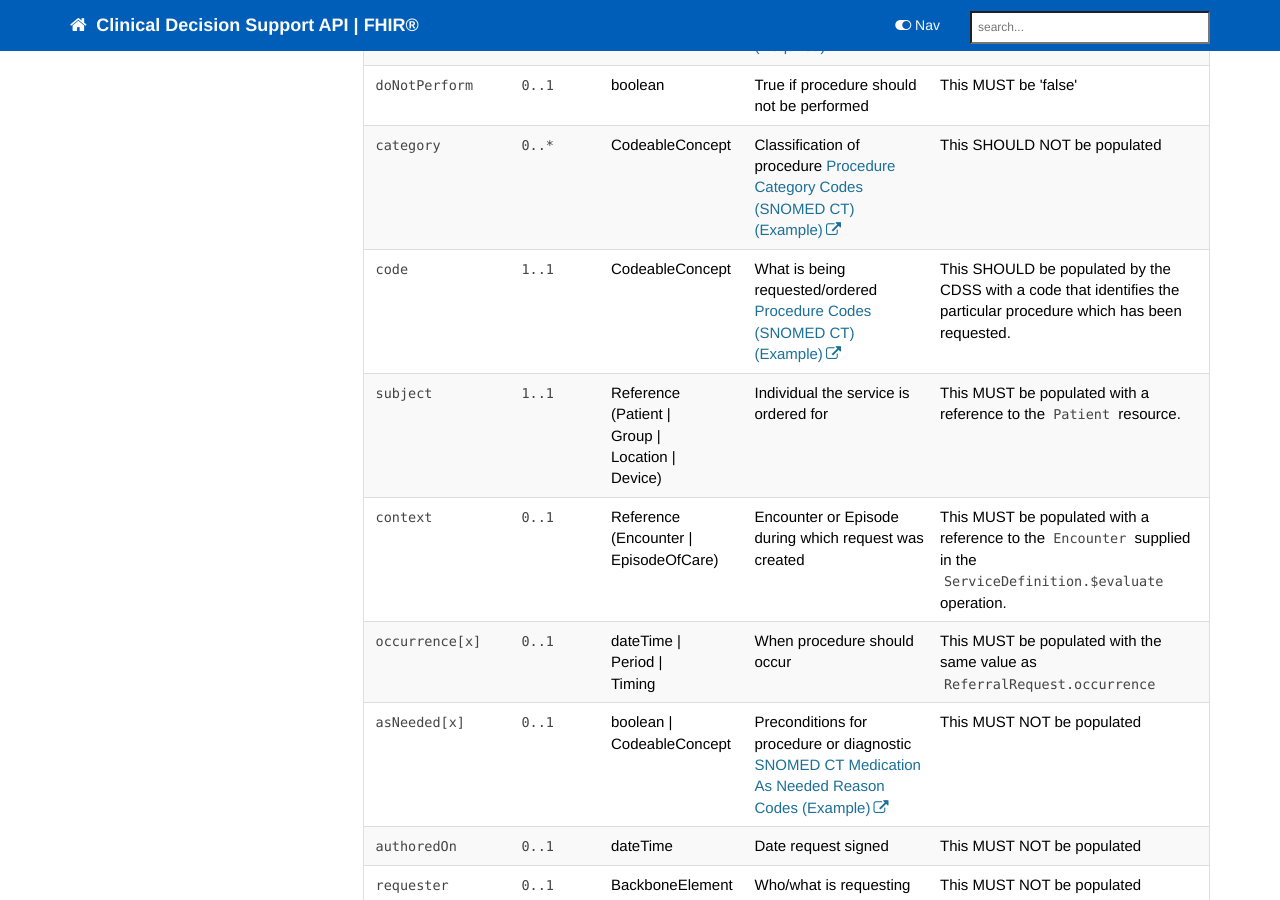
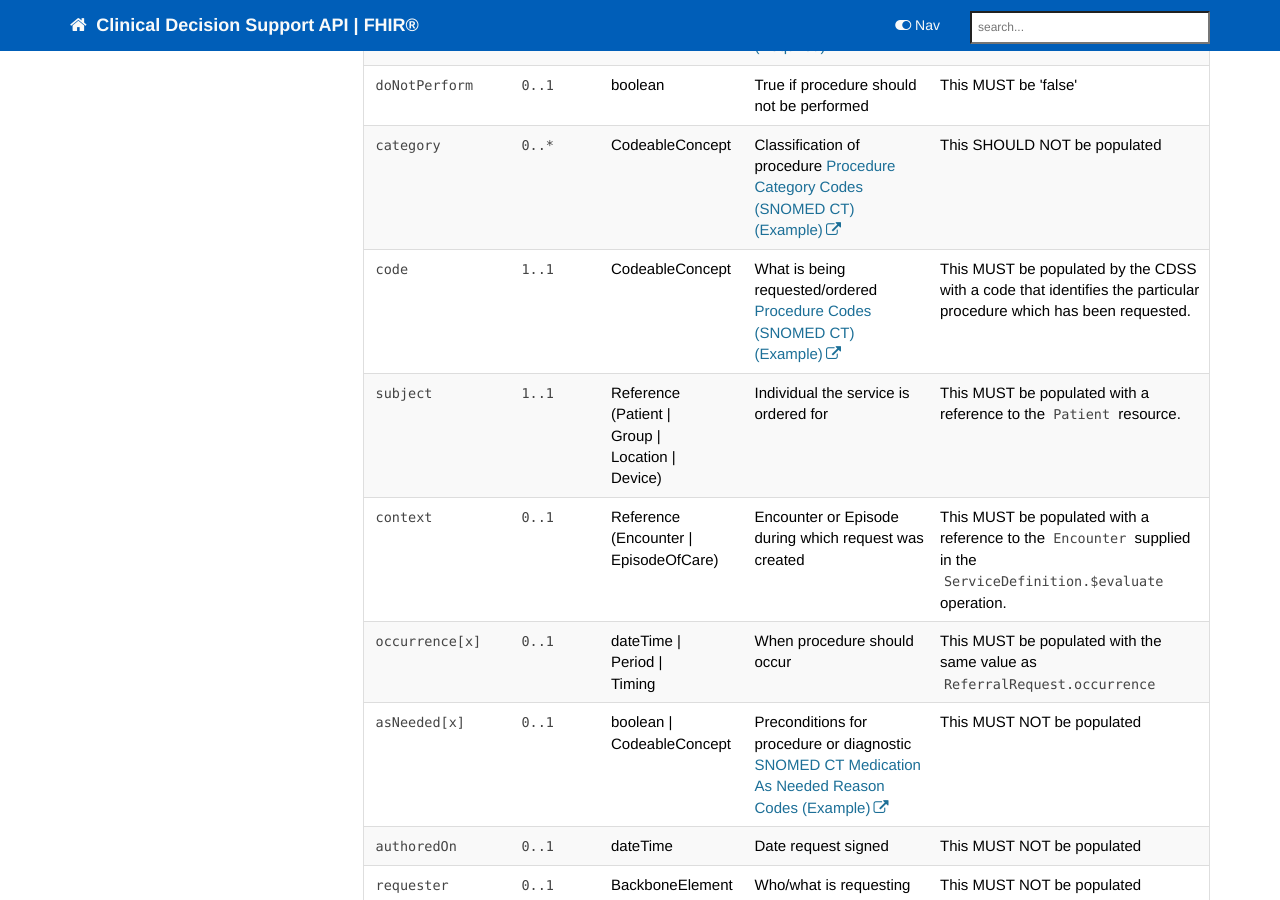
Before and after one commit to nhsconnect/FHIR-CDS, a Jekyll site: the page built from pages/explore/api_procedure_request.md, in a window 1280 px wide and 900 px high, scrolled down 1188 px. Built offline with Jekyll 4.4.1, drawn with Linux system fonts in a browser that asks for light colours; nearby versions of some CDN libraries; our own code applies the rules of GitHub Pages for plain Markdown files; comment, search, counter and statistics services are not loaded.

Commit message:
Update api_procedure_request.md

```diff
--- a/pages/explore/api_procedure_request.md
+++ b/pages/explore/api_procedure_request.md
@@ -104,7 +104,7 @@ Detailed implementation guidance for a `ProcedureRequest` within the scope of th
       <td><code class="highlighter-rouge">1..1</code></td>
         <td>CodeableConcept</td>
     <td>What is being requested/ordered <a href="https://www.hl7.org/fhir/stu3/valueset-procedure-code.html">Procedure Codes (SNOMED CT) (Example)</a></td>
-<td>This SHOULD be populated by the CDSS with a code that identifies the particular procedure which has been requested.</td>
+<td>This MUST be populated by the CDSS with a code that identifies the particular procedure which has been requested.</td>
  </tr>
 <tr>
   <td><code class="highlighter-rouge">subject</code></td>
```
